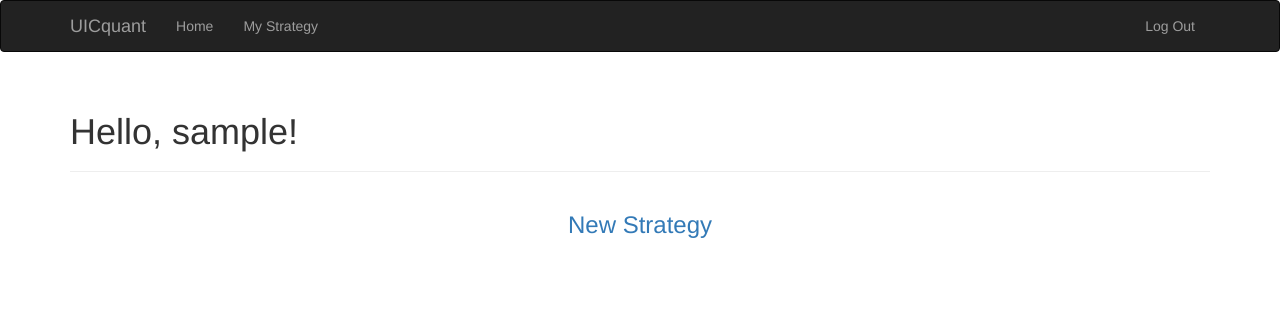
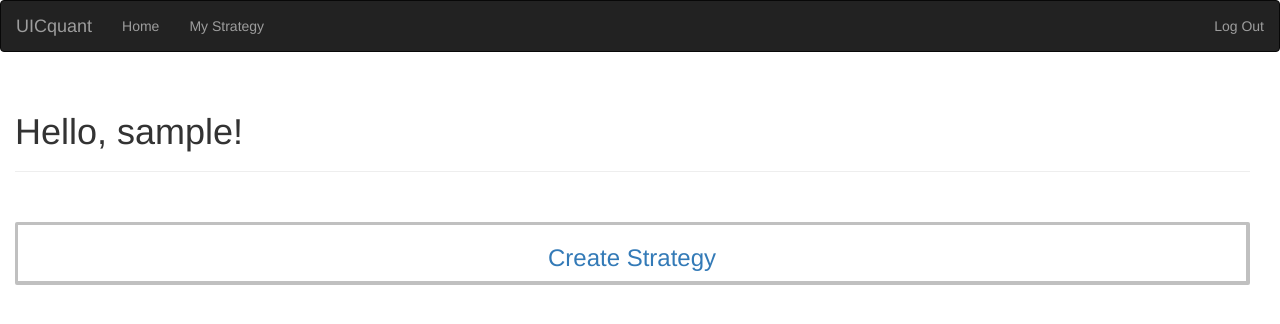
Before and after one commit to sddthree/HHHH, a Flask app: a page that uses app/templates/base.html in a window 1280 px wide. Shown: the top 324 px of the page. Run offline with Flask 2, Linux system fonts and the light colour scheme; the visitor is signed in with stand-in values (Sample User, id 1); data comes from the database, SQL or seed files in the repository; data that the repository does not hold is empty; some libraries are stand-ins or nearby versions.

Commit message:
页面修改-base,user,result.html

```diff
--- a/app/templates/base.html
+++ b/app/templates/base.html
@@ -2,6 +2,8 @@
 
 {% block title %}UICquant{% endblock %}
 
+
+<div class="whole_container">
 {% block head %}
 {{ super() }}
 <link rel="shortcut icon" href="{{ url_for('static', filename='favicon.ico') }}" type="image/x-icon">
@@ -9,8 +11,20 @@
 {% endblock %}
 
 {% block navbar %}
+<style type="text/css">
+    .whole_container{
+        display: flex;
+        flex-direction: column;
+    }
+    .container{
+        height: auto;
+        width: 100%;
+        padding-left: : 30px;
+        padding-right: 30px;
+    }
+</style>
 <div class="navbar navbar-inverse" role="navigation">
-    <div class="container">
+    <div class="container-content">
         <div class="navbar-header">
             <button type="button" class="navbar-toggle" data-toggle="collapse" data-target=".navbar-collapse">
                 <span class="sr-only">Toggle navigation</span>
@@ -53,7 +67,7 @@
     {% block page_content %}{% endblock %}
 </div>
 {% endblock %}
-
+</div>
 {% block scripts %}
 {{ super() }}
 {{ moment.include_moment() }}
--- a/app/templates/user.html
+++ b/app/templates/user.html
@@ -1,25 +1,72 @@
 {% extends "base.html" %}
 {% import "bootstrap/wtf.html" as wtf %}
 
+
+
 {% block title %}My Strategy{% endblock %}
 
+
 {% block page_content %}
+
+<style type="text/css">
+  .table{
+    margin-top: 50px;
+    height: auto;
+    width: 100%;
+    border-style: solid;
+    border-radius: 2px;
+    border-color: #C0C0C0;
+  }
+  .strategies{
+    flex-direction: column;
+    width: 100%;
+  }
+  .strategy{
+    width: 80%;
+    text-align: center;
+  }
+  .td-new{
+    border-right: 1px;
+    border-right-style: solid;
+    border-right-color: #C0C0C0;
+  }
+  .new-strategy{
+    border-bottom: 1px;
+    border-bottom-style: solid;
+    border-bottom-color: #C0C0C0;
+    width: 100%;
+    text-align: center;
+  }
+  .td-first{
+    border-right: 1px;
+    border-right-color: #C0C0C0;
+    border-right-style: solid;
+  }
+  .td-second{
+    border-top: 1px;
+    border-top-style: solid;
+    border-top-color: #C0C0C0;
+  }
+
+</style>
+
+
 <div class="page-header">
     <h1>Hello, {% if current_user.is_authenticated %}{{ current_user.username }}{% else %}Stranger{% endif %}!</h1>
 </div>
-
+<div class="table">
 <table class="strategies" align="center">
     <tr class="new-strategy">
-        <td><a href="{{ url_for('rqalpha.new_result') }}"><h3>New Strategy</h3></a></td>
+        <td class='td-new'><a href="{{ url_for('rqalpha.new_result') }}"><h3>Create Strategy</h3></a></td>
     </tr>
 
     {% for strategy in strategies %}
     <tr class="strategy">
-        <td><a href="{{ url_for('rqalpha.result', strategyname=strategy.strategyname) }}"><h3>{{ strategy.strategyname }}</h3></a></td>
-        <td>&nbsp;&nbsp;&nbsp;&nbsp;&nbsp;&nbsp;&nbsp;&nbsp;&nbsp;&nbsp;&nbsp;&nbsp;&nbsp;&nbsp;&nbsp;&nbsp;&nbsp;&nbsp;&nbsp;&nbsp;&nbsp;&nbsp;&nbsp;&nbsp;&nbsp;&nbsp;&nbsp;&nbsp;&nbsp;&nbsp;&nbsp;&nbsp;&nbsp;&nbsp;&nbsp;&nbsp;&nbsp;&nbsp;&nbsp;&nbsp;&nbsp;&nbsp;&nbsp;&nbsp;&nbsp;&nbsp;&nbsp;&nbsp;&nbsp;&nbsp;&nbsp;&nbsp;&nbsp;&nbsp;&nbsp;&nbsp;&nbsp;&nbsp;&nbsp;&nbsp;&nbsp;&nbsp;&nbsp;&nbsp;&nbsp;&nbsp;&nbsp;&nbsp;&nbsp;&nbsp;&nbsp;&nbsp;&nbsp;&nbsp;&nbsp;&nbsp;&nbsp;&nbsp;&nbsp;&nbsp;&nbsp;&nbsp;&nbsp;&nbsp;&nbsp;&nbsp;&nbsp;&nbsp;&nbsp;&nbsp;&nbsp;&nbsp;&nbsp;&nbsp;&nbsp;&nbsp;&nbsp;&nbsp;&nbsp;&nbsp;&nbsp;&nbsp;&nbsp;&nbsp;&nbsp;&nbsp;&nbsp;&nbsp;&nbsp;&nbsp;&nbsp;&nbsp;&nbsp;&nbsp;&nbsp;&nbsp;&nbsp;&nbsp;&nbsp;&nbsp;&nbsp;&nbsp;&nbsp;&nbsp;&nbsp;&nbsp;&nbsp;&nbsp;&nbsp;&nbsp;&nbsp;&nbsp;&nbsp;&nbsp;&nbsp;&nbsp;&nbsp;&nbsp;&nbsp;&nbsp;&nbsp;&nbsp;&nbsp;&nbsp;&nbsp;</td>
-        <td><a href="{{ url_for('main.delete', username=current_user.username, strategyname=strategy.strategyname) }}">Delete</a></td>
+        <td class='td-first'><a href="{{ url_for('rqalpha.result', strategyname=strategy.strategyname) }}"><h3>{{ strategy.strategyname }}</h3></a></td>
+        <td class='td-second'><a href="{{ url_for('main.delete', username=current_user.username, strategyname=strategy.strategyname) }}">Delete</a></td>
 
     </tr>
     {% endfor %}
 </table>
+</div>
 {% endblock %}
```
Also changed, not shown: app/templates/rqalpha/result.html (+76 -132 lines).
